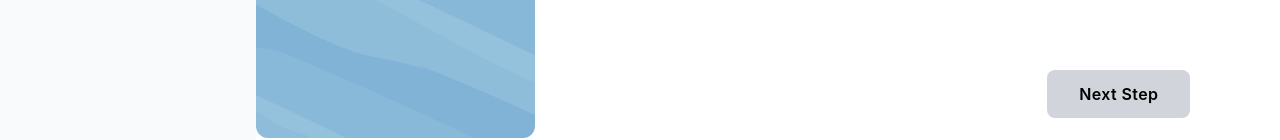
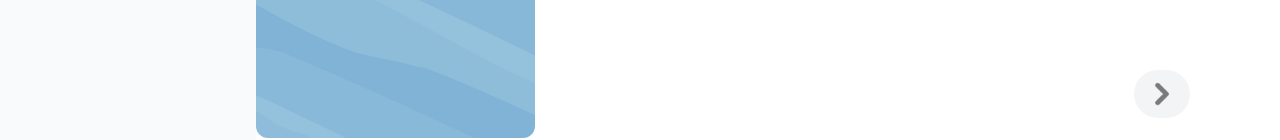
Before and after one commit to peter-mwau/ABYA_LMS, a React (Create React App) app in the folder react_frontend/: page /create-course in a window 1280 px wide. Shown: the part 660-800 px from the top of the page. Built offline with nearby package versions, Linux system fonts and the light colour scheme; what tailwindcss-line-clamp would draw is missing.

Commit message:
course creation pipeline

```diff
--- a/react_frontend/src/components/courseComponents/ChapterForm.js
+++ b/react_frontend/src/components/courseComponents/ChapterForm.js
@@ -3,7 +3,6 @@
 import axios from "axios";
 import right_arrows from "../../images/right-arrows.png";
 import add from "../../images/add.png";
-
 
 const ChapterForm = ({ chapterCount, setChapterCount, courseName }) => {
 	const [formData, setFormData] = useState({
@@ -87,13 +86,14 @@
 	};
 
 	return (
+		<div>
+			<p className="font-bold text-2xl mb-10">CREATE CHAPTER</p>
 			<form
 				onSubmit={handleSubmit}
-			className="h-full justify-between rounded w-full md:flex md:space-x-2"
+				className="h-full justify-between rounded w-full md:flex md:space-x-4"
 			>
-
 				<div className="w-full md:w-1/2 relative mb-5">
-				<p className="font-bold text-2xl mb-3 ">{courseName}</p>
+					{/* <p className="font-bold text-2xl mb-3 ">{courseName}</p>
 						{successMessage && <p className="text-green-400 font-normal">{successMessage}</p>}
 					<aside className="flex space-x-3 w-3/5 text-gray-400">
 						<p className="font-bold">Chapter {chapterCount}</p>
@@ -108,11 +108,7 @@
 						alt="add"
 						className="absolute md:relative top-10 right-0 w-7 h-7 md:w-10 md:h-10 md:mt-20 opacity-30 cursor-pointer"
 						onClick={() => setChapterCount(chapterCount + 1)}
-				/>
-			</div>
-			<div className="w-full md:w-[70%]">
-			<p className="font-bold text-2xl mb-10">CREATE CHAPTER</p>
-
+					/> */}
 					<input
 						type="text"
 						name="chapter_name"
@@ -136,6 +132,8 @@
 						placeholder="chapter description"
 						className="my-4 w-full border rounded-lg resize-none py-4 px-3 text-gray-700 leading-tight focus:outline-none focus:shadow-outline"
 					/>
+				</div>
+				<div className="w-full md:w-[70%]">
 					{/* {errors.chapter_description && (
 					<p className="text-red-500 text-xs italic">
 						{errors.chapter_description}
@@ -151,14 +149,18 @@
 							id="course"
 							value={formData.course}
 							onChange={handleChange}
-            className="appearance-none  border-none bg-gray-100 dark:bg-gray-700 dark:text-gray-50  rounded w-full py-2 px-3 text-gray-700 leading-tight focus:outline-none focus:shadow-outline"
+							className="appearance-none mt-2 rounded-lg dark:bg-gray-700 dark:text-gray-50 w-full p-4 text-gray-700 leading-tight focus:outline-none focus:shadow-outline"
 						>
 							<option value="">Select Course</option>
-            {courses.map(course => (
-              <option key={course.id} value={course.id}>{course.course_name}</option>
+							{courses.map((course) => (
+								<option key={course.id} value={course.id}>
+									{course.course_name}
+								</option>
 							))}
 						</select>
-          {errors.course && <p className="text-red-500 text-xs italic">{errors.course}</p>}
+						{errors.course && (
+							<p className="text-red-500 text-xs italic">{errors.course}</p>
+						)}
 					</div>
 					{/* <div className="mb-4"> */}
 					{/* <label
@@ -172,7 +174,8 @@
 						id="chapter_quiz"
 						value={formData.chapter_quiz}
 						onChange={handleChange}
-					className="appearance-none  border-none bg-gray-100 dark:bg-gray-700 dark:text-gray-50  rounded w-full py-2 px-3 text-gray-700 leading-tight focus:outline-none focus:shadow-outline mb-2">
+						className="appearance-none p-4 dark:bg-gray-700 dark:text-gray-50  rounded-lg w-full text-gray-700 leading-tight focus:outline-none focus:shadow-outline mb-2 mt-4"
+					>
 						<option value="">Select Quiz</option>
 						{quizzes.map((quiz) => (
 							<option key={quiz.id} value={quiz.id}>
@@ -188,19 +191,22 @@
 						{isChapterCreated ? (
 							<button
 								type="submit"
-            			className="bg-cyan-950 dark:text-cyan-950 hover:bg-yellow-500 dark:bg-gray-200 text-white font-bold py-2 px-4 rounded focus:outline-none focus:shadow-outline">
+								className="bg-cyan-950 dark:text-cyan-950 hover:bg-yellow-500 dark:bg-gray-200 text-white font-bold py-2 px-4 rounded focus:outline-none focus:shadow-outline"
+							>
 								Add Chapter
 							</button>
 						) : (
 							<button
 								type="submit"
-            			className="bg-cyan-950 dark:text-cyan-950 hover:bg-yellow-500 dark:bg-gray-200 text-white font-bold py-2 px-4 rounded focus:outline-none focus:shadow-outline">
+								className="bg-cyan-950 dark:text-cyan-950 hover:bg-yellow-500 dark:bg-gray-200 text-white font-bold py-2 px-4 rounded focus:outline-none focus:shadow-outline"
+							>
 								Create Chapter
 							</button>
 						)}
 					</div>
 				</div>
 			</form>
+		</div>
 	);
 };
 
--- a/react_frontend/src/components/courseComponents/CourseList.js
+++ b/react_frontend/src/components/courseComponents/CourseList.js
@@ -1,16 +1,20 @@
+import { useContext } from "react";
 import useFetch from "../../hooks/useFetch";
 
 import CourseCard from "./CourseCard";
+import { UserContext } from "../../contexts/userContext";
 
 const CourseList = () => {
 	const baseUrl = "http://localhost:8000/courses";
 	const url = `${baseUrl}/courses/list-courses`;
+	const { user } = useContext(UserContext);
 
 	const { courses, isLoading, isError } = useFetch(url);
 	console.log(courses);
 	return (
 		<div className="md:ml-[18%] w-full md:w-[80%] mt-5  md:px-0">
 			<CourseCard baseUrl={baseUrl} courses={courses || []} />
+			{user?.user_type === "Teacher" && (
 				<div className="flex items-center justify-center my-auto mx-auto lg:h-50">
 					<a
 						href="/Create-course"
@@ -19,6 +23,7 @@
 						Add Course
 					</a>
 				</div>
+			)}
 		</div>
 	);
 };
--- a/react_frontend/src/components/courseComponents/CreateCourse.js
+++ b/react_frontend/src/components/courseComponents/CreateCourse.js
@@ -2,7 +2,9 @@
 import CourseForm from "./CourseForm";
 import LessonForm from "./LessonForm";
 import ChapterForm from "./ChapterForm";
-import { useNavigate } from 'react-router-dom';
+import { useNavigate } from "react-router-dom";
+import right_arrow from "../../images/right-arrow.png";
+import left_arrow from "../../images/left-arrow.png";
 
 export const CourseContext = createContext();
 
@@ -12,16 +14,15 @@
 	const [isEmpty, setIsEmpty] = useState(false);
 	const [chapterCount, setChapterCount] = useState(1);
 	const [lessonCount, setLessonCount] = useState(1);
-	const [error, setErrors] = useState('');
+	const [error, setErrors] = useState("");
 	const navigate = useNavigate();
-	const [successMessage, setSuccessMessage] = useState('');
+	const [successMessage, setSuccessMessage] = useState("");
 
 	const [formData, setFormData] = useState({
 		course_name: "",
 		course_description: "",
 		picture: null,
 	});
-
 
 	const handleSubmit = async (event) => {
 		event.preventDefault();
@@ -39,7 +40,7 @@
 		setSuccessMessage(`${courseName} created successfully`); // Use the saved course name
 
 		// Navigate to the dashboard
-		navigate('/Course-list');
+		navigate("/Course-list");
 	};
 
 	// const handlePrevious = () => {
@@ -110,31 +111,6 @@
 							</li>
 						))}
 					</ul>
-
-
-					{/* <div className="flex justify-between items-center mt-10 lg:absolute lg
-					bottom-5 lg:right-16 lg:gap-2">
-    					{pageId.length > 1 && (
-        				<button
-            				className=" text-black bg-gray-300 hover:bg-slate-600 transition-all duration-300 px-8 py-3 rounded-lg font-semibold tracking-wide hover:text-white"
-            				onClick={handlePrevious}>
-            				Previous Step
-        				</button>
-    					)}
-    					{pageId.length < 3 ? (
-    						<button
-        						className=" text-black bg-gray-300 hover:bg-slate-600 transition-all duration-300 px-8 py-3 rounded-lg font-semibold tracking-wide hover:text-white"
-        						onClick={handleNext}>
-        						Next Step
-    						</button>
-							) : (
-    						<button
-        						className=" text-black bg-gray-300 hover:bg-slate-600 transition-all duration-300 px-8 py-3 rounded-lg font-semibold tracking-wide hover:text-white"
-        						onClick={handleSubmit}>
-        						Submit
-    						</button>
-							)}
-					</div> */}
 				</div>
 				<div className="p-10 md:w-[70%]">
 					{pageId.length === 1 && (
@@ -164,20 +140,30 @@
 					<li>
 						{pageId.length > 1 && (
 							<button
-								className="md:absolute bottom-5 md:left-[36%] text-black border border-slate-600 hover:bg-slate-600 transition-all duration-300 px-8 py-2 md:py-3 rounded-lg font-semibold tracking-wide hover:text-white"
+								className="md:absolute bottom-5 left-[35%]  hover:bg-gray-100 transition-all duration-300 p-4 md:py-3 rounded-full font-semibold tracking-wide hover:text-white"
 								onClick={handlePrevious}
 							>
-								Previous
+								<img
+									src={left_arrow}
+									alt="previous"
+									className="w-6 h-6 opacity-50"
+								/>
 							</button>
 						)}
 					</li>
 					<li>
-						<button
-							className="md:absolute bottom-5 right-16 text-black bg-gray-300 hover:bg-slate-600 transition-all duration-300 px-8 py-2 md:py-3 rounded-lg font-semibold tracking-wide hover:text-white"
-							onClick={pageId.length === 3 ? handleSubmit : handleNext}
-						>
-							{pageId.length < 3 ? "Next Step" : "Finish"}
-						</button>
+						{pageId.length < 3 && (
+							<button
+								className="md:absolute bottom-5 right-16 bg-gray-100 hover:bg-gray-300 transition-all duration-300 p-4 md:py-3 rounded-full font-semibold tracking-wide hover:text-white"
+								onClick={pageId.length === 3 ? handleSubmit : handleNext}
+							>
+								<img
+									src={right_arrow}
+									alt="next"
+									className="w-6 h-6 opacity-50"
+								/>
+							</button>
+						)}
 					</li>
 				</ul>
 			</div>
```
Also changed, not shown: react_frontend/src/images/left-arrow.png (added), react_frontend/src/images/right-arrow.png (added). Lines whose indentation alone changed are shown as unchanged.
